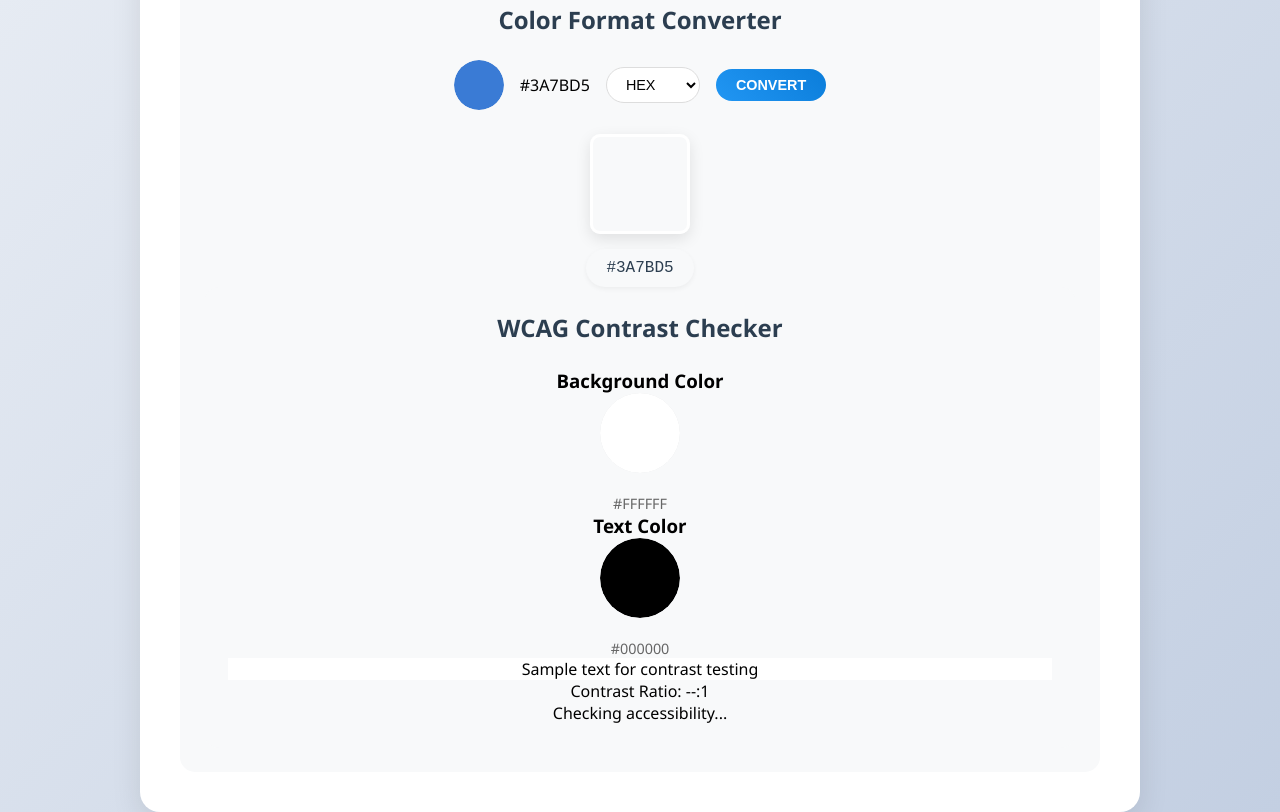
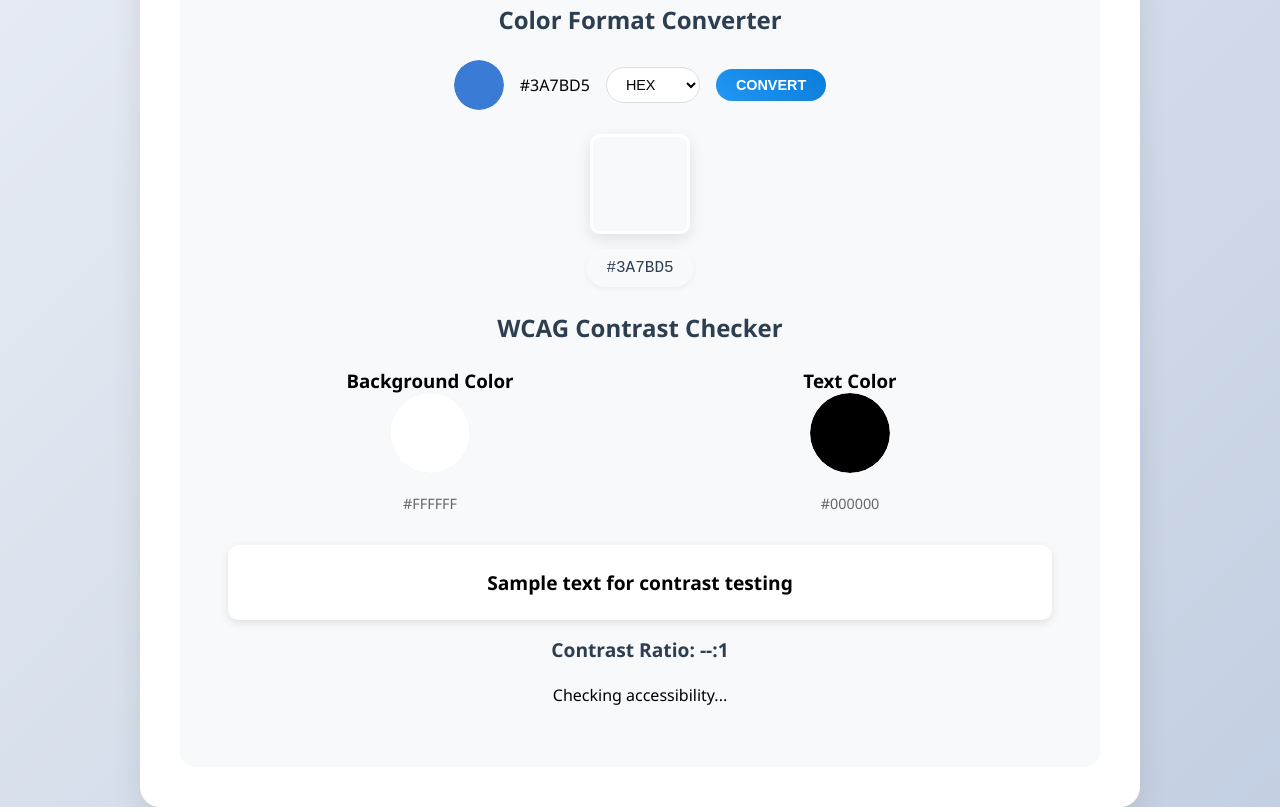
Before and after one commit to OyunUfosu/ColorMix.github.io, a plain HTML site: page index.html in a window 1280 px wide. Shown: the part 907-1719 px from the top of the page. Drawn offline with Linux system fonts and the light colour scheme; a script that the page names is missing.

Commit message:
styles.css

```diff
--- a/styles.css
+++ b/styles.css
@@ -329,3 +329,65 @@ input[type="color"]::-webkit-color-swatch {
     max-width: 100%;
     word-break: break-all;
 }
+/* Contrast Checker Styles */
+.contrast-controls {
+    display: flex;
+    justify-content: space-around;
+    margin-bottom: 2rem;
+    gap: 1rem;
+}
+
+.contrast-picker {
+    flex: 1;
+    max-width: 300px;
+    text-align: center;
+}
+
+.contrast-result {
+    margin-top: 1.5rem;
+    text-align: center;
+}
+
+.contrast-preview {
+    margin-bottom: 1rem;
+}
+
+.contrast-sample {
+    padding: 1.5rem;
+    border-radius: 10px;
+    font-size: 1.2rem;
+    font-weight: 600;
+    box-shadow: 0 3px 10px rgba(0,0,0,0.1);
+}
+
+.contrast-score {
+    font-size: 1.2rem;
+    font-weight: 600;
+    margin-bottom: 0.5rem;
+    color: #2c3e50;
+}
+
+.contrast-verdict {
+    font-size: 1rem;
+    padding: 0.8rem;
+    border-radius: 8px;
+    background-color: #f8f9fa;
+    display: inline-block;
+}
+
+.contrast-verdict.pass {
+    background-color: #e8f5e9;
+    color: #2e7d32;
+}
+
+.contrast-verdict.fail {
+    background-color: #ffebee;
+    color: #c62828;
+}
+
+@media (max-width: 768px) {
+    .contrast-controls {
+        flex-direction: column;
+        align-items: center;
+    }
+}
```
